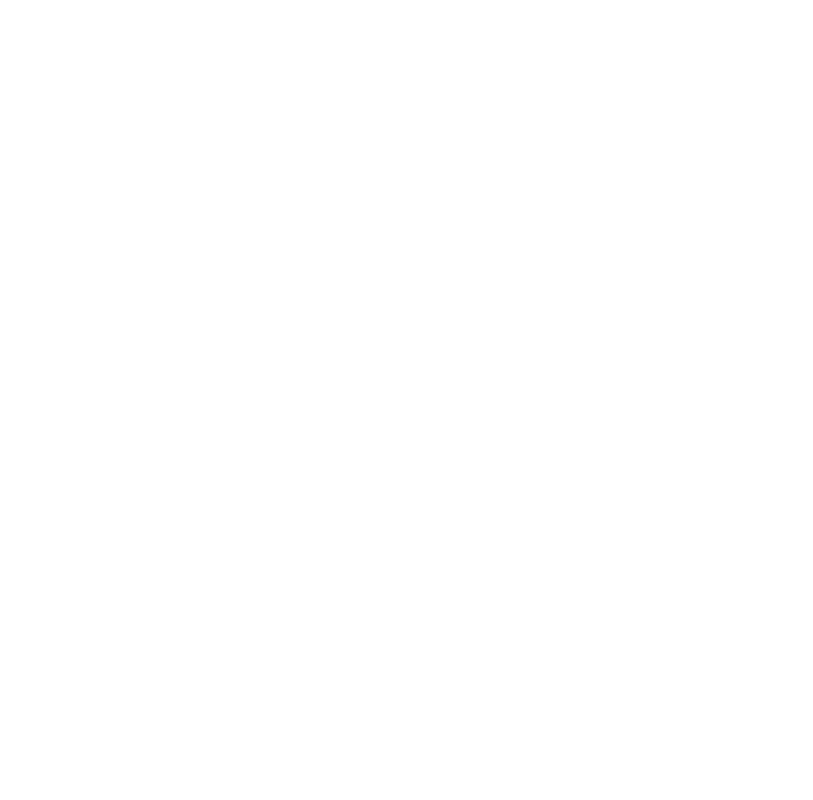
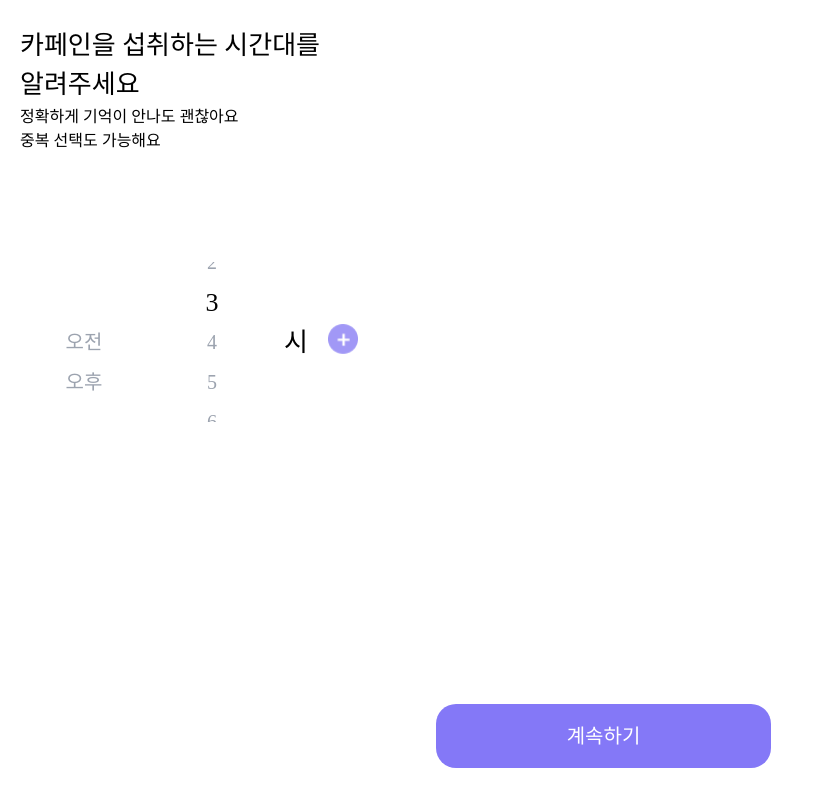
Before and after one commit to Likelion12thERICA-2team/400mgFrontend, a React (Create React App) app: page /start/signup3 in a window 1280 px wide. Before the commit this address had no page. Shown: the whole page, without its empty margins (0-813 px from the left). Built offline with nearby package versions, Linux system fonts and the light colour scheme; a web font is replaced by a local one.

Commit message:
[feat] signup3 페이지 구현

```diff
--- a/src/App.js
+++ b/src/App.js
@@ -10,6 +10,7 @@
 import BodyInfo2 from './container/bodyInfo2';
 import BodyInfo3 from './container/bodyInfo3';
 import Loading from './container/loading';
+import SignUp3 from "./container/signUp3"
 
 function App() {
   return (
@@ -21,6 +22,7 @@
             <Route path="/start" element={<StartMain />}></Route>
             <Route path="/start/signup1" element={<SignUp1 />}></Route>
             <Route path="/start/signup2" element={<SignUp2 />}></Route>
+            <Route path="/start/signup3" element={<SignUp3 />}></Route>
             <Route path="/start/bodyInfo1" element={<BodyInfo1 />}></Route>
             <Route path="/start/bodyInfo2" element={<BodyInfo2 />}></Route>
             <Route path="/start/bodyInfo3" element={<BodyInfo3 />}></Route>
--- a/src/components/Start.js
+++ b/src/components/Start.js
@@ -4,7 +4,7 @@
 import Button from "./Button";
 
 const Start = () =>
-	<section className="mt-[136px] mb-[32px] flex flex-col  items-center justify-center px-[20px]" >
+	<section className="mt-[136px] mb-[32px] flex flex-col  items-center justify-center m-[10px]" >
 		<div className=" " >
 			<img src={LogoStart} alt="첫화면 얼굴" className=" w-[250px] h-[332px]" />
 		</div>
@@ -12,8 +12,10 @@
 			400mg과 함께 <br />
 			올바른 카페인 습관 챙기기
 		</div>
-		<div className="w-[350px] h-[64px] mt-[85px] " >
-			<Button backgroundColor="#8478F7" color="white" content={"시작하기"} link={'/start/signup1'} />
+		<div className="absolute bottom-8 w-full flex justify-center">
+			<div className="px-[20px] w-full max-w-md">
+			<Button backgroundColor="#8478F7" color="white" content={"계속하기"} link={"/start/signup1"} />
+			</div>
 		</div>
 	</section>
 
--- a/src/components/forWhat.js
+++ b/src/components/forWhat.js
@@ -10,7 +10,7 @@
   };
 
 	return(
-		<section className="mt-[26px] mb-[32px] flex flex-col tems-center justify-center px-[12px]" >
+		<section className="mt-[26px] mb-[32px] flex flex-col tems-center justify-center m-[20px]" >
 			<div className="text-[26px] font-AppleBold items-center " >
 				주로 무엇을 위해 카페인을 <br />
 				찾으시나요?
@@ -35,13 +35,10 @@
 					<div onClick={handleSelection}>
 						<Button backgroundColor="#EBEBEB" color="black" content={"기타"} />
 					</div>
-				<div className="mt-[94px]">
-						<Button
-							backgroundColor={selected ? "#CBC7F6" : "#8478F7"}
-							color="white"
-							content={"계속하기"}
-							link={"/start/bodyInfo1"}
-						/>
+				</div>
+				<div className="absolute bottom-8 w-full flex justify-center">
+					<div className="w-full max-w-md">
+					<Button backgroundColor={selected ? "#CBC7F6" : "#8478F7"} color="white" content={"계속하기"} link={"/start/signup3"} />
 					</div>
 				</div>
 			</div>
--- a/src/components/howMuch.js
+++ b/src/components/howMuch.js
@@ -4,24 +4,30 @@
 
 const HowMuch = () => {
 
+	const handleSelect = (value) => {
+		console.log('Selected value:', value);
+	  };
+
 	return(
-		<section className="mt-[26px] mb-[32px] flex flex-col tems-center justify-center " >
-			<div className="text-[26px] font-AppleBold items-center px-[12px]" >
+		<section className="mt-[26px] mb-[32px] flex flex-col tems-center justify-center m-[20px] " >
+			<div className="text-[26px] font-AppleBold items-center" >
 				평소에 커피나 드링크같은 <br />
 				각성제를 얼마나 마시나요?
 			</div>
-			<div className="text-[16px] font-AppleMeBold items-center px-[12px]" >
+			<div className="text-[16px] font-AppleMeBold items-center " >
 				정확하게 기억이 안나도 괜찮아요
 			</div>
 			<div className="w-[350px] h-[64px] mt-[158px] items-center justify-center" >
 				<div className="text-[26px] font-AppleMeBold  flex flex-row items-center " >
-					<WheelPicker items={['하루', '일주일', '한 달', '1년']}/>
-					<div className="text-[26px] font-AppleSemiBold bg-grayLight">에</div>
-					<WheelPicker items={[1, 2, 3, 4, 5, 6, 7, 8, 9, 10]}/>
-					<div className="text-[26px] font-AppleSemiBold bg-grayLight">번&nbsp;&nbsp;&nbsp;&nbsp;&nbsp;&nbsp;&nbsp;&nbsp;&nbsp;&nbsp;&nbsp;&nbsp;&nbsp;</div>
+					<WheelPicker items={['하루', '일주일', '한 달', '1년']} onSelect={handleSelect}/>
+					<div className="text-[26px] font-AppleSemiBold ">에</div>
+					<WheelPicker items={[1, 2, 3, 4, 5, 6, 7, 8, 9, 10]} onSelect={handleSelect}/>
+					<div className="text-[26px] font-AppleSemiBold ">번&nbsp;&nbsp;&nbsp;&nbsp;&nbsp;</div>
 				</div>
-				<div className="mt-[94px] px-[12px]">
-					<Button backgroundColor="#A198F6" color="white" content={"계속하기"} link={"/start/signup2"}/>
+			</div>
+			<div className="absolute bottom-[32px] w-full flex">
+				<div className="w-full max-w-md">
+				<Button backgroundColor="#8478F7" color="white" content={"계속하기"} link={"/start/signup2"} />
 				</div>
 			</div>
 		</section>
--- /dev/null
+++ b/src/components/plusButton.js
@@ -0,0 +1,12 @@
+import React from 'react';
+import Plus from "../assets/Plus.png"
+
+const ImageButton = ({ src, alt, onClick }) => {
+  return (
+    <button onClick={onClick} className="focus:outline-none">
+      <img src={src} alt={alt} className="w-[30px] h-[40px]" />
+    </button>
+  );
+};
+
+export default ImageButton;
--- a/src/components/wheelPicker.js
+++ b/src/components/wheelPicker.js
@@ -3,7 +3,7 @@
 const itemHeight = 40;
 
 
-const WheelPicker = ({items}) => {
+const WheelPicker = ({items, onSelect}) => {
   const [selectedItem, setSelectedItem] = useState(items[2]); // 초기 선택 항목을 중앙으로 설정
   const listRef = useRef(null);
 
@@ -28,18 +28,16 @@
       top: (index + 2) * itemHeight, // 중앙에 선택된 항목이 위치하도록 스크롤 조정
       behavior: 'smooth',
     });
-  }, [selectedItem]);
+    onSelect(selectedItem);
+  }, [selectedItem, onSelect]);
 
   return (
     <div className="flex flex-col items-center">
       <div className="relative h-40 w-32 overflow-hidden">
-      <div className="absolute inset-0 pointer-events-none flex items-center justify-center " style={{ zIndex: 1 }}>
-          <div style={{ height: '40px', backgroundColor: '#EEEDF0', position: 'absolute', top: '50%', transform: 'translateY(-50%)', width: '100%' }} />
-      </div>
       <div
         ref={listRef}
         className="h-full overflow-y-scroll"
-        style={{ scrollSnapType: 'y mandatory', zIndex: 2, position: 'relative' }}
+        style={{ scrollSnapType: 'y mandatory', position: 'relative' }}
       >
           <ul className="h-full">
             {Array(2).fill(null).map((_, index) => ( // 위쪽에 빈 항목 추가
--- /dev/null
+++ b/src/components/when.js
@@ -0,0 +1,58 @@
+import React, { useState } from "react";
+import WheelPicker from "./wheelPicker";
+import Button from "./Button";
+import ImageButton from "./plusButton"
+import Plus from "../assets/Plus.png"
+
+const When = () => {
+	const [selectedTimes, setSelectedTimes] = useState([]);
+	const [currentPeriod, setCurrentPeriod] = useState('오전');
+	const [currentHour, setCurrentHour] = useState(1);
+
+	const addTime = () => {
+		const time = `${currentPeriod} ${currentHour}시`;
+		if (!selectedTimes.includes(time)) {
+		  setSelectedTimes([...selectedTimes, time]);
+		}
+	  };
+
+	  const removeTime = (time) => {
+		setSelectedTimes(selectedTimes.filter(t => t !== time));
+	  };
+
+	return(
+		<section className="mt-[26px] mb-[32px] flex flex-col tems-center justify-center m-[20px] " >
+			<div className="text-[26px] font-AppleBold items-center" >
+				카페인을 섭취하는 시간대를 <br />
+				알려주세요
+			</div>
+			<div className="text-[16px] font-AppleMeBold items-center " >
+				정확하게 기억이 안나도 괜찮아요<br />
+                중복 선택도 가능해요
+			</div>
+			<div className="w-[350px] bg-gray-200 mt-[158px] items-center justify-center" >
+				<div className="text-[26px] w-full h-[64px] flex items-center relative " >
+					<WheelPicker items={['오전', '오후']} onSelect={setCurrentPeriod}/>
+					<WheelPicker items={[1, 2, 3, 4, 5, 6, 7, 8, 9, 10, 11, 12]} onSelect={setCurrentHour} />
+					<div className="text-[26px] font-AppleSemiBold ml-[8px] mr-[20px]">시 </div>
+					<ImageButton src={Plus} alt="Add time" onClick={addTime} />
+				</div>
+				<div className="mt-[200px] px-[12px] flex flex-wrap mb-[11px]">
+					{selectedTimes.map(time => (
+					<div key={time} className="flex items-center bg-grayLight text-AppleMedium px-2 py-1 rounded-[10px] mr-2 mt-2">
+						{time}
+						<button onClick={() => removeTime(time)} className="ml-2 text-red-500">x</button>
+					</div>
+					))}
+				</div>
+				<div className="absolute bottom-8 w-full flex justify-center">
+					<div className=" w-full max-w-md">
+					<Button backgroundColor="#8478F7" color="white" content={"계속하기"} link={"/start/bodyInfo1"} />
+					</div>
+				</div>
+			</div>
+		</section>
+	);
+};
+
+export default When;
--- /dev/null
+++ b/src/container/signUp3.js
@@ -0,0 +1,16 @@
+
+import When from "../components/when"
+
+const SignUp3 = () => {
+  return (
+    <div className="">
+      <main className=''>
+        <div className=''>
+          <When />
+        </div>
+      </main>
+    </div>
+  );
+}
+
+export default SignUp3;
```
Also changed, not shown: src/assets/Plus.png (added).
